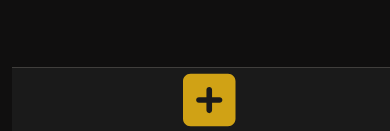
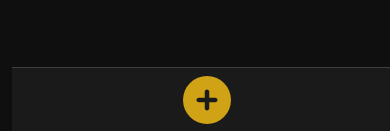
Before and after one commit to muginito/my-bookmarks-site, a React (Vite) app: page / in a window 390 px wide. Shown: the part 713-844 px from the top of the page. Built offline with nearby package versions, Linux system fonts and the light colour scheme.

Commit message:
fix: update icon in MobileBar button and adjust size

```diff
--- a/src/components/MobileBar.jsx
+++ b/src/components/MobileBar.jsx
@@ -1,4 +1,4 @@
-import { faSquarePlus } from "@fortawesome/free-solid-svg-icons"
+import { faCirclePlus, faSquarePlus } from "@fortawesome/free-solid-svg-icons"
 import { FontAwesomeIcon } from "@fortawesome/react-fontawesome"
 import { useNavigate } from "react-router"
 import { useState } from "react"
@@ -34,11 +34,11 @@ export default function MobileBar() {
       {/*  Botão de adicionar Form (Centro) */}
       <button
         onClick={() => navigate("/?form=new")}
-        className="flex items-center my-2 w-12 h-12 text-dark-ye text-6xl active:scale-95
+        className="flex items-center my-2 w-12 h-12 text-dark-ye text-5xl active:scale-95
           transition-all duration-150 justify center"
         aria-label="Novo bookmark"
       >
-        <FontAwesomeIcon icon={faSquarePlus} />
+        <FontAwesomeIcon icon={faCirclePlus} />
       </button>
     </motion.div>
   )
```
